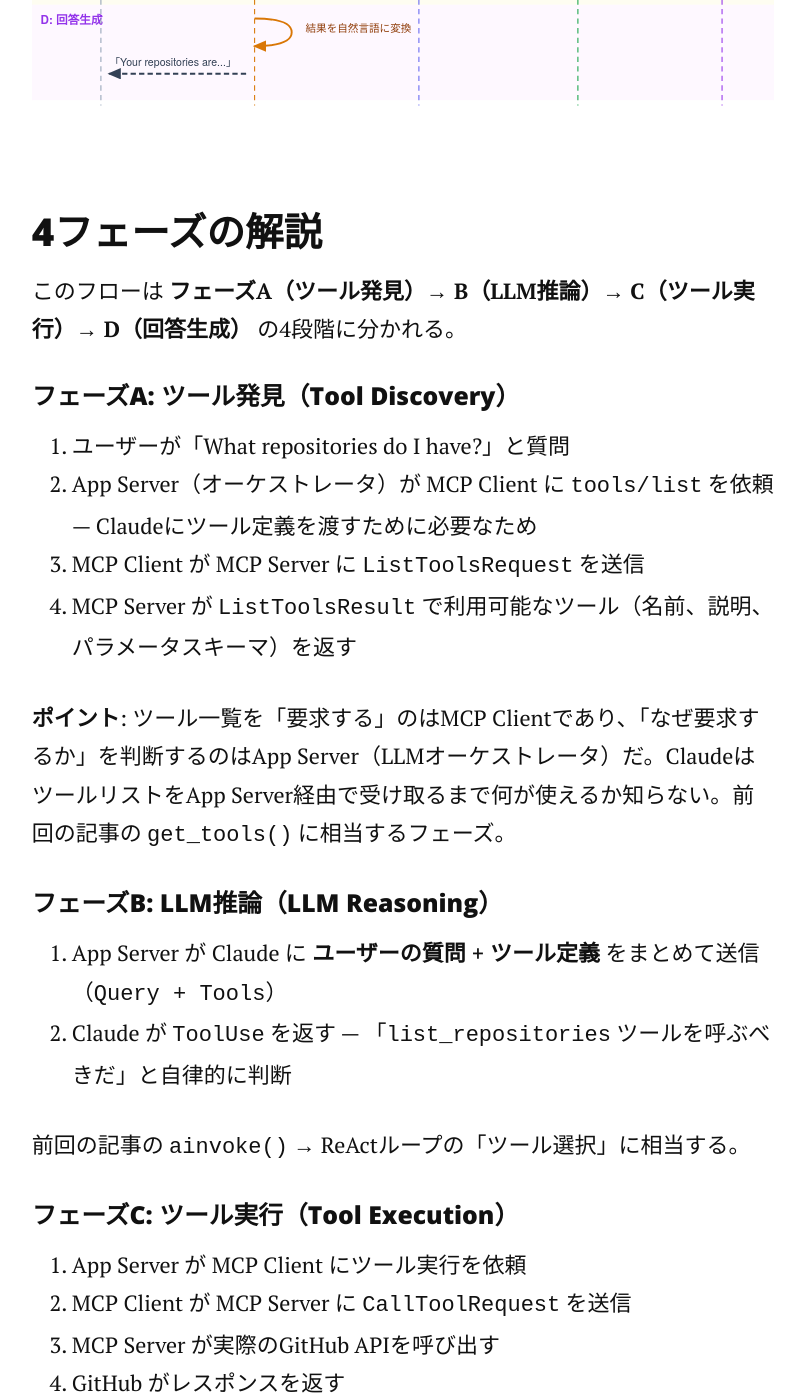
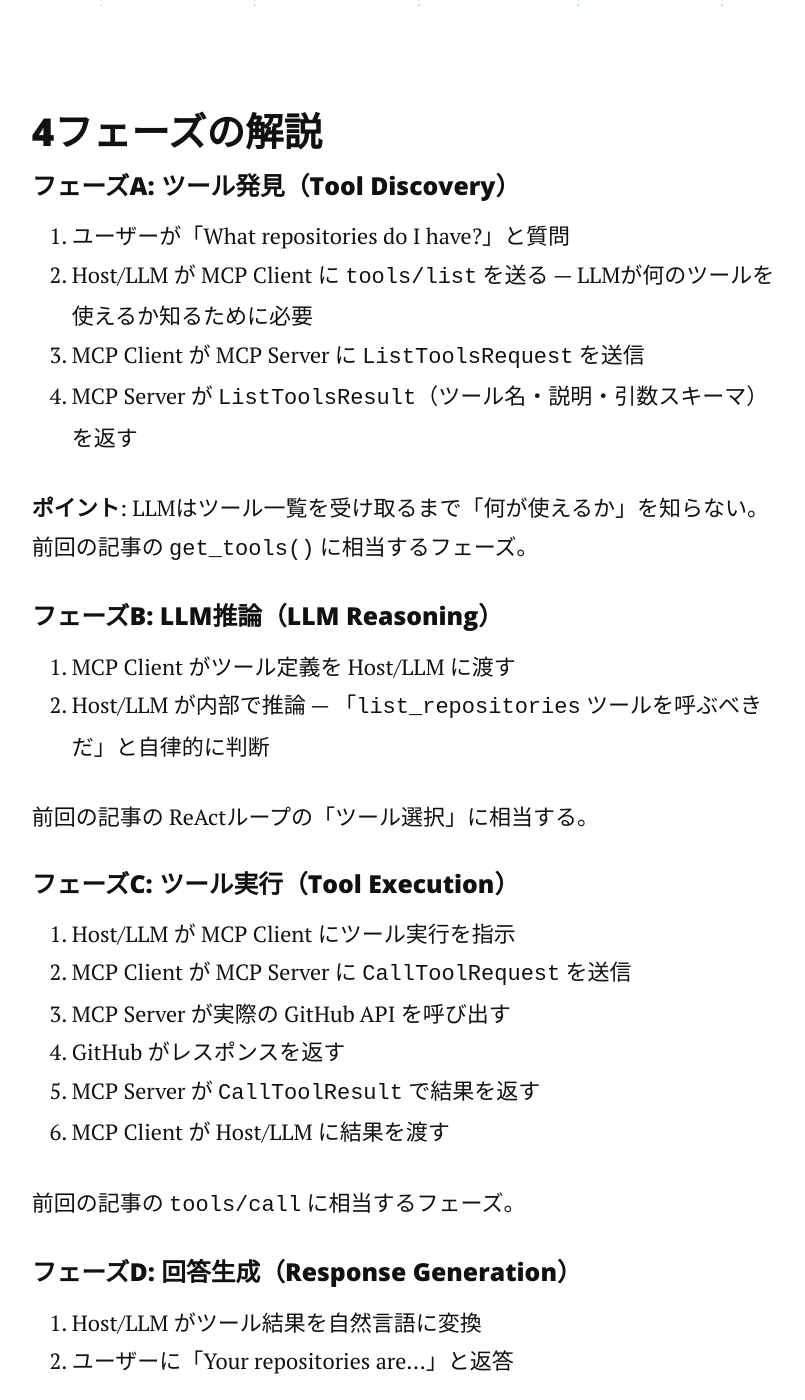
Before and after one commit to avocado-planet/blog, a Jekyll site: the page docs/blog/mcp-architecture-deep-dive/index.html, which Jekyll copies as it is, in a window 1280 px wide and 1400 px high, scrolled down 9231 px. Shown: the whole window, without its empty margins (237-1042 px from the left). Built offline with Jekyll 4.4.1, drawn with Linux system fonts in a browser that asks for light colours; nearby versions of some CDN libraries; some of the changed text lies outside the part shown.

```diff
--- a/docs/blog/mcp-architecture-deep-dive/index.html
+++ b/docs/blog/mcp-architecture-deep-dive/index.html
@@ -55,7 +55,7 @@
       <div class="container">
          <article class="post"><header>
     <h1 class="postTitle">MCPアーキテクチャ深掘り：Host-Client-Server構造、3つのプリミティブ、処理シーケンス</h1>
-    <p class="meta">May 28, 2026 | <span class="time">4</span> Minute Read</p>
+    <p class="meta">May 28, 2026 | <span class="time">3</span> Minute Read</p>
   </header>
 
   <p>前回の記事（<a href="https://avocado-planet.github.io/blog/blog/mcp-stdio-sse-dataflow/">MCPの仕組みを理解する：SSE・Stdio通信からLLMとのデータフローまで</a>）では、MCPの通信方式（SSE/Stdio）、JSON-RPCの流れ、LLMとのデータフロー、プロセスのライフサイクルを整理した。</p>
@@ -243,55 +243,52 @@ Client: Serverからプロンプトテンプレートを取得
 
 <hr />
 
-<h2 id="処理シーケンス--anthropic-academy教材ベース">処理シーケンス — Anthropic Academy教材ベース</h2>
+<h2 id="処理シーケンス">処理シーケンス</h2>
 
-<p>Anthropic Academyの「Claude with Amazon Bedrock」コースのMCPモジュールでは、MCPの処理フローを6つのアクターで表現している。以下はその教材のシーケンス図を元に整理したもの。</p>
+<p>登場人物は5つ。<strong>User、Host/LLM（Claude Desktop等）、MCP Client、MCP Server、外部API（GitHub）</strong> だ。</p>
 
 <p><img src="/blog/assets/img/mcp-sequence-diagram.svg" alt="MCPシーケンス図" /></p>
 
 <h3 id="4フェーズの解説">4フェーズの解説</h3>
 
-<p>このフローは <strong>フェーズA（ツール発見）→ B（LLM推論）→ C（ツール実行）→ D（回答生成）</strong> の4段階に分かれる。</p>
-
 <h4 id="フェーズa-ツール発見tool-discovery">フェーズA: ツール発見（Tool Discovery）</h4>
 
 <ol>
   <li>ユーザーが「What repositories do I have?」と質問</li>
-  <li>App Server（オーケストレータ）が MCP Client に <code class="language-plaintext highlighter-rouge">tools/list</code> を依頼 — Claudeにツール定義を渡すために必要なため</li>
+  <li>Host/LLM が MCP Client に <code class="language-plaintext highlighter-rouge">tools/list</code> を送る — LLMが何のツールを使えるか知るために必要</li>
   <li>MCP Client が MCP Server に <code class="language-plaintext highlighter-rouge">ListToolsRequest</code> を送信</li>
-  <li>MCP Server が <code class="language-plaintext highlighter-rouge">ListToolsResult</code> で利用可能なツール（名前、説明、パラメータスキーマ）を返す</li>
+  <li>MCP Server が <code class="language-plaintext highlighter-rouge">ListToolsResult</code>（ツール名・説明・引数スキーマ）を返す</li>
 </ol>
 
-<p><strong>ポイント</strong>: ツール一覧を「要求する」のはMCP Clientであり、「なぜ要求するか」を判断するのはApp Server（LLMオーケストレータ）だ。ClaudeはツールリストをApp Server経由で受け取るまで何が使えるか知らない。前回の記事の <code class="language-plaintext highlighter-rouge">get_tools()</code> に相当するフェーズ。</p>
+<p><strong>ポイント</strong>: LLMはツール一覧を受け取るまで「何が使えるか」を知らない。前回の記事の <code class="language-plaintext highlighter-rouge">get_tools()</code> に相当するフェーズ。</p>
 
 <h4 id="フェーズb-llm推論llm-reasoning">フェーズB: LLM推論（LLM Reasoning）</h4>
 
 <ol>
-  <li>App Server が Claude に <strong>ユーザーの質問 + ツール定義</strong> をまとめて送信（<code class="language-plaintext highlighter-rouge">Query + Tools</code>）</li>
-  <li>Claude が <code class="language-plaintext highlighter-rouge">ToolUse</code> を返す — 「<code class="language-plaintext highlighter-rouge">list_repositories</code> ツールを呼ぶべきだ」と自律的に判断</li>
+  <li>MCP Client がツール定義を Host/LLM に渡す</li>
+  <li>Host/LLM が内部で推論 — 「<code class="language-plaintext highlighter-rouge">list_repositories</code> ツールを呼ぶべきだ」と自律的に判断</li>
 </ol>
 
-<p>前回の記事の <code class="language-plaintext highlighter-rouge">ainvoke()</code> → ReActループの「ツール選択」に相当する。</p>
+<p>前回の記事の ReActループの「ツール選択」に相当する。</p>
 
 <h4 id="フェーズc-ツール実行tool-execution">フェーズC: ツール実行（Tool Execution）</h4>
 
 <ol>
-  <li>App Server が MCP Client にツール実行を依頼</li>
+  <li>Host/LLM が MCP Client にツール実行を指示</li>
   <li>MCP Client が MCP Server に <code class="language-plaintext highlighter-rouge">CallToolRequest</code> を送信</li>
-  <li>MCP Server が実際のGitHub APIを呼び出す</li>
+  <li>MCP Server が実際の GitHub API を呼び出す</li>
   <li>GitHub がレスポンスを返す</li>
   <li>MCP Server が <code class="language-plaintext highlighter-rouge">CallToolResult</code> で結果を返す</li>
-  <li>MCP Client が App Server に <code class="language-plaintext highlighter-rouge">toolResult</code> を返す</li>
+  <li>MCP Client が Host/LLM に結果を渡す</li>
 </ol>
 
-<p>前回の記事の <code class="language-plaintext highlighter-rouge">tools/call</code> → JSON-RPCのやり取りがこのフェーズに当たる。</p>
+<p>前回の記事の <code class="language-plaintext highlighter-rouge">tools/call</code> に相当するフェーズ。</p>
 
 <h4 id="フェーズd-回答生成response-generation">フェーズD: 回答生成（Response Generation）</h4>
 
 <ol>
-  <li>App Server がツール結果を Claude に送信</li>
-  <li>Claude が自然言語で「Your repositories are…」と回答を生成</li>
-  <li>ユーザーに最終回答を表示</li>
+  <li>Host/LLM がツール結果を自然言語に変換</li>
+  <li>ユーザーに「Your repositories are…」と返答</li>
 </ol>
 
 <h3 id="mcpプロトコルメッセージ一覧">MCPプロトコルメッセージ一覧</h3>
@@ -307,43 +304,28 @@ Client: Serverからプロンプトテンプレートを取得
   <tbody>
     <tr>
       <td><code class="language-plaintext highlighter-rouge">ListToolsRequest</code></td>
-      <td>Client → Server</td>
-      <td>サーバーが公開する全ツールの一覧を要求</td>
+      <td>MCP Client → Server</td>
+      <td>利用可能なツール一覧を要求</td>
     </tr>
     <tr>
       <td><code class="language-plaintext highlighter-rouge">ListToolsResult</code></td>
-      <td>Server → Client</td>
-      <td>ツール名・説明・引数スキーマの一覧を返却</td>
-    </tr>
-    <tr>
-      <td><code class="language-plaintext highlighter-rouge">Query + Tools</code></td>
-      <td>App Server → Claude</td>
-      <td>ユーザーの質問 + ツール定義をLLMに提示</td>
-    </tr>
-    <tr>
-      <td><code class="language-plaintext highlighter-rouge">ToolUse</code></td>
-      <td>Claude → App Server</td>
-      <td>LLMが選んだツール名と引数</td>
+      <td>MCP Server → Client</td>
+      <td>ツール名・説明・引数スキーマを返す</td>
     </tr>
     <tr>
       <td><code class="language-plaintext highlighter-rouge">CallToolRequest</code></td>
-      <td>Client → Server</td>
-      <td>指定ツールを指定引数で実行するリクエスト</td>
+      <td>MCP Client → Server</td>
+      <td>指定ツールを指定引数で実行</td>
     </tr>
     <tr>
       <td><code class="language-plaintext highlighter-rouge">CallToolResult</code></td>
-      <td>Server → Client</td>
-      <td>ツール実行結果</td>
-    </tr>
-    <tr>
-      <td><code class="language-plaintext highlighter-rouge">toolResult</code></td>
-      <td>Client → App Server</td>
-      <td>実行結果をアプリケーション側に返す</td>
+      <td>MCP Server → Client</td>
+      <td>ツール実行結果を返す</td>
     </tr>
   </tbody>
 </table>
 
-<p>このフローで重要なのは、<strong>Claudeはツールの「選択と引数の決定」だけを行い、実際の実行はMCP Server側で行われる</strong> という責務の分離。LLMは外部APIに直接アクセスせず、MCPプロトコルを介した安全な間接アクセスとなっている。</p>
+<p>重要なのは <strong>LLMはツールの「選択と引数の決定」だけを行い、実際の実行はMCP Server</strong> が担う点だ。LLMは外部APIに直接触れず、MCPプロトコルを介した安全な間接アクセスとなっている。</p>
 
 <hr />
 
```
Also changed, not shown: docs/feed.xml (+30 -48 lines).
